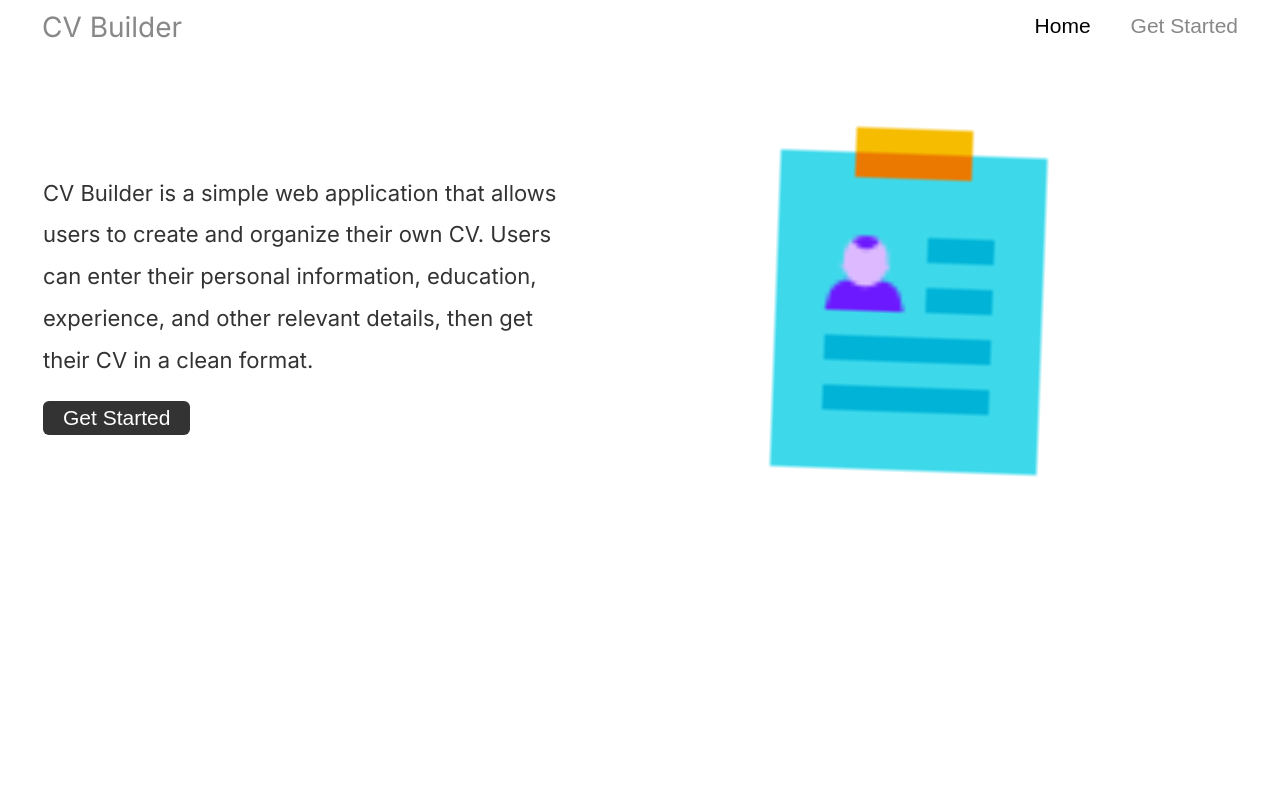
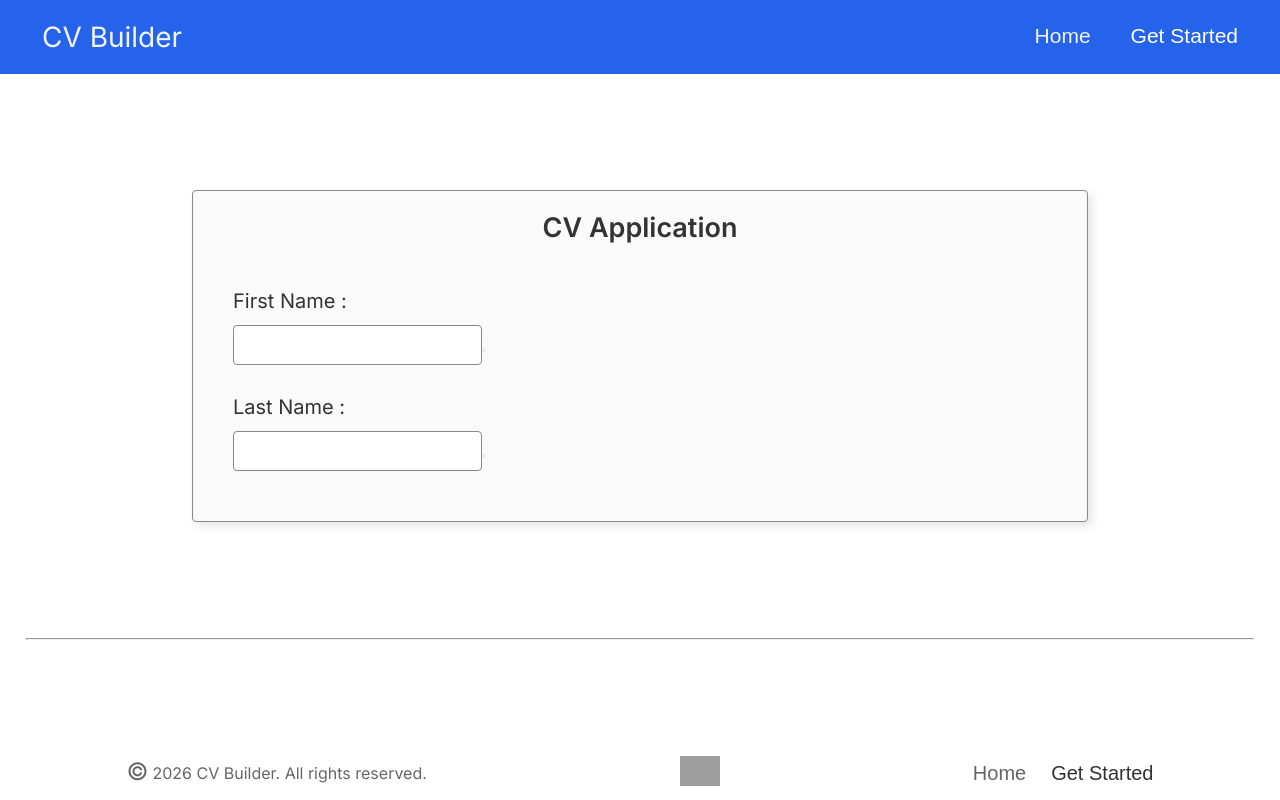
Before and after one commit to ebisa22/cv-application, a React (Vite) app: page / in a window 1280 px wide. Built offline with nearby package versions, Linux system fonts and the light colour scheme; grey boxes are pictures that could not be loaded.

Commit message:
Add footer and main-page component

```diff
--- a/src/components/App.jsx
+++ b/src/components/App.jsx
@@ -1,10 +1,12 @@
 import { useState } from 'react'
 import Head from './Head.jsx'
-import HomePage from './HomePage.jsx';
+import HomePage from './HomePage.jsx'
+import MainPage from './MainPage.jsx'
+import Footer from './Footer.jsx'
 import '../styles/App.css'
 
 function App() {
-  const [appMode,setAppMode]=useState("home");
+  const [appMode,setAppMode]=useState("main");
   function goHome(){
     setAppMode('home')
   }
@@ -12,13 +14,14 @@ function App() {
     setAppMode('main')
   }
   return (
-    <>
+    <div className="body-container">
         <Head activeMode={appMode} getStarted={getStarted} goHome={goHome}/>
          {(appMode==='home')?
            <HomePage onBtnClick={getStarted}/>:
-           null
+           <MainPage/>
          }
-    </>
+         <Footer activeMode={appMode} getStarted={getStarted} goHome={goHome}/>
+    </div>
   )
 }
 
--- /dev/null
+++ b/src/components/Footer.jsx
@@ -0,0 +1,43 @@
+import '../styles/Footer.css'
+
+export default function Footer(props){
+   return (
+       <>
+       <hr className="footer-line"/>
+       <footer className="footer-container">
+             <p className="foot-desc"> <span className="copy-icon">&copy; </span>2026 CV Builder.  All rights reserved.</p>
+             <div className="github-container">
+                 <a href="https://github.com/ebisa22/cv-application" target="_blank">
+    <img
+        src="https://cdn.jsdelivr.net/gh/devicons/devicon/icons/github/github-original.svg"
+        alt="GitHub"
+        width="40"
+    />
+</a>
+             </div>
+             <nav className="foot-nav-container">
+                   <div
+              className={
+              props.activeMode === "home" ? "foot-home-cont active-btn" : "foot-home-cont"
+            }
+          >
+            <button className="foot-home-btn foot-btn" onClick={props.goHome}>
+              Home
+            </button>
+          </div>
+          <div
+            className={
+              props.activeMode === "main"
+                ? "foot-start-cont active-btn"
+                : "foot-start-cont"
+            }
+          >
+            <button className="foot-start-btn foot-btn" onClick={props.getStarted}>
+              Get Started
+            </button>
+            </div>
+             </nav>
+       </footer>
+       </>
+   );
+}
--- a/src/components/HomePage.jsx
+++ b/src/components/HomePage.jsx
@@ -1,9 +1,9 @@
-import cvImage from '../assets/cv-img.png'
+import cvImage from '../assets/cv-img-2.png'
 import '../styles/HomePage.css'
 
 export default function HomePage(props){
     return (
-      <main className="main-container">
+      <main className="homepage-container">
         <div className="project-desc">
           <p className="description">
             CV Builder is a simple web application that allows users to create
--- /dev/null
+++ b/src/components/MainPage.jsx
@@ -0,0 +1,30 @@
+import '../styles/MainPage.css'
+function Name(props){
+ return (
+      <div className="input-container">
+          <input type="text" className={props.type} id={props.type}/>
+          <button className="input-btn"></button>
+      </div>
+ );
+}
+export default function MainPage(props){
+ return(
+    <main className="main">
+        <div className="main-container">
+            <form className="cv-container">
+                  <h1 className="main-title">CV Application</h1>
+                  <section className="general-info">
+                     <div className="fname-container info-cont">
+                         <label for="first-name">First Name :</label>
+                         <Name type="first-name"/>
+                     </div>
+                     <div className="last-container info-cont">
+                         <label for="last-name">Last Name :</label>
+                         <Name type="last-name"/>
+                     </div>
+                  </section>
+            </form>
+        </div>
+    </main>
+ )
+}
--- /dev/null
+++ b/src/components/Person.js
@@ -0,0 +1,6 @@
+export default Person={
+  firstName:"",
+  lastName:"",
+  email:"",
+  phoneNumber:"",
+}
--- a/src/styles/App.css
+++ b/src/styles/App.css
@@ -0,0 +1,6 @@
+.body-container{
+ min-height: 100vh;
+ display: flex;
+ flex-direction: column;
+ justify-content: space-between;
+}
--- /dev/null
+++ b/src/styles/Footer.css
@@ -0,0 +1,50 @@
+:root {
+ --text-primary: #333333;
+ --text-secondary: #666666;
+ --text-muted: #888888;
+ --border: #e5e5e5;
+  --primary-white: #f1f5f9;
+ --section-background: #2563eb;
+}
+.footer-line{
+ width: 96%;
+ display: block;
+ margin: 0 auto ;
+}
+.footer-container{
+ color:var(--text-secondary) ;
+ padding-bottom: 10px;
+ display: flex;
+ justify-content: space-around;
+ align-items: center;
+}
+.foot-desc{
+ display: flex;
+ gap: 4px;
+ align-items: center;
+}
+.copy-icon{
+ transform: translateY(-2px);
+ font-size: 24px;
+}
+.foot-nav-container{
+ display: flex;
+ align-items: center;
+ gap: 25px;
+}
+.foot-btn{
+ outline: none;
+ border: none;
+ color: inherit;
+ background-color: transparent;
+ font-size: 20px;
+ cursor: pointer;
+ transition: all 0.12s ease-in-out;
+}
+.active-btn .foot-btn{
+ color: var(--text-primary);
+}
+.foot-btn:hover{
+ color: var(--text-primary);
+ border-bottom: 2px solid var(--text-muted);
+}
--- a/src/styles/Head.css
+++ b/src/styles/Head.css
@@ -3,13 +3,15 @@
   --text-secondary: #666666;
   --text-muted: #888888;
   --border: #e5e5e5;
-  --background: #ffffff;
+  --primary-white: #f1f5f9;
+  --section-background:#2563eb;
 }
 header{
     display: flex;
     justify-content: space-between;
-    padding: 10px 42px 20px;
-    color: var(--text-muted);
+    padding: 20px 42px 20px;
+    color: var(--primary-white);
+    background-color: var(--section-background);
 }
 .head-title{
     font-weight: 400;
@@ -18,7 +20,7 @@ header{
     transition: color 0.1s ease-in;
 }
 .head-title:hover{
-    color: #000;
+    color: #fff;
 }
 .nav-bar{
     display: flex;
@@ -26,7 +28,7 @@ header{
     gap: 40px;
 }
 .active-btn .btn{
-   color: #000;
+   color: #fff;
 }
 .btn{
     outline: none;
@@ -39,6 +41,6 @@ header{
     padding-bottom: 2px;
 }
 .btn:hover{
-     color: #000;
+     color: #fff;
      border-bottom: 2px solid var(--border);
 }
--- a/src/styles/HomePage.css
+++ b/src/styles/HomePage.css
@@ -4,8 +4,9 @@
   --text-muted: #888888;
   --border: #e5e5e5;
   --background: #ffffff;
+--section-background: #2563eb;
 }
-.main-container{
+.homepage-container{
     margin-top: 20px;
     padding: 20px 43px 20px;
     display: grid;
@@ -24,7 +25,7 @@
 }
 .get-start-btn{
     color: #fff;
-    background-color: var(--text-primary);
+    background-color: var(--section-background);
     outline: none;
     width: fit-content;
     border-radius: 6px;
@@ -32,6 +33,12 @@
     font-size:21px;
     border: none;
     cursor: pointer;
+    transition: all 0.2 ease-in;
+
+}
+.get-start-btn:hover{
+   transform: translateY(-1px);
+
 }
 .img-container{
     display: flex;
--- /dev/null
+++ b/src/styles/MainPage.css
@@ -0,0 +1,52 @@
+:root {
+ --text-primary: #333333;
+ --text-secondary: #666666;
+ --text-muted: #888888;
+ --border: #e5e5e5;
+ --primary-white: #f1f5f9;
+ --section-background: #2563eb;
+}
+.main{
+ width: 100%;
+ min-height: 100%;
+ display: flex;
+ align-items: center;
+ justify-content: center;
+}
+.main-container{
+ color: var(--text-primary);
+ background-color:#fafafa;
+ padding: 20px 40px;
+ width: 70%;
+ border: 1px solid var(--text-muted);
+ border-radius: 4px;
+ box-shadow: 4px 4px 10px var(--border);
+}
+.main-title{
+ font-size: 27px;
+ font-weight: 600;
+ text-align: center;
+ margin-bottom: 45px;
+}
+.info-cont{
+ display: flex;
+ flex-direction: column;
+ margin-bottom: 30px;
+ gap: 12px;
+}
+.info-cont label{
+ font-size: 20px;
+}
+.info-cont input{
+ outline: none;
+ border: 1px solid var(--text-muted);
+ border-radius: 4px;
+ padding: 10px 20px;
+ max-width: 450px;
+ font-size: 16px;
+ color: inherit;
+}
+.info-cont input:focus{
+ outline: none;
+ border-color: var(--section-background);
+}
```
Also changed, not shown: src/assets/cv-img-2.png (added).
